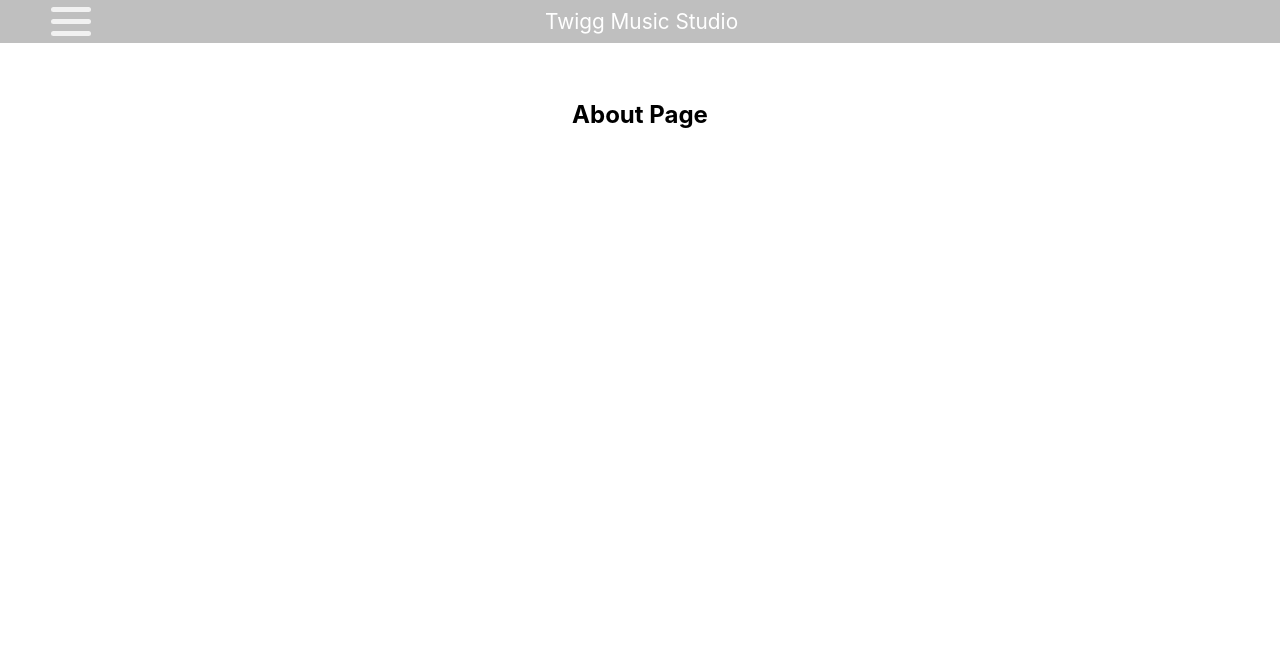
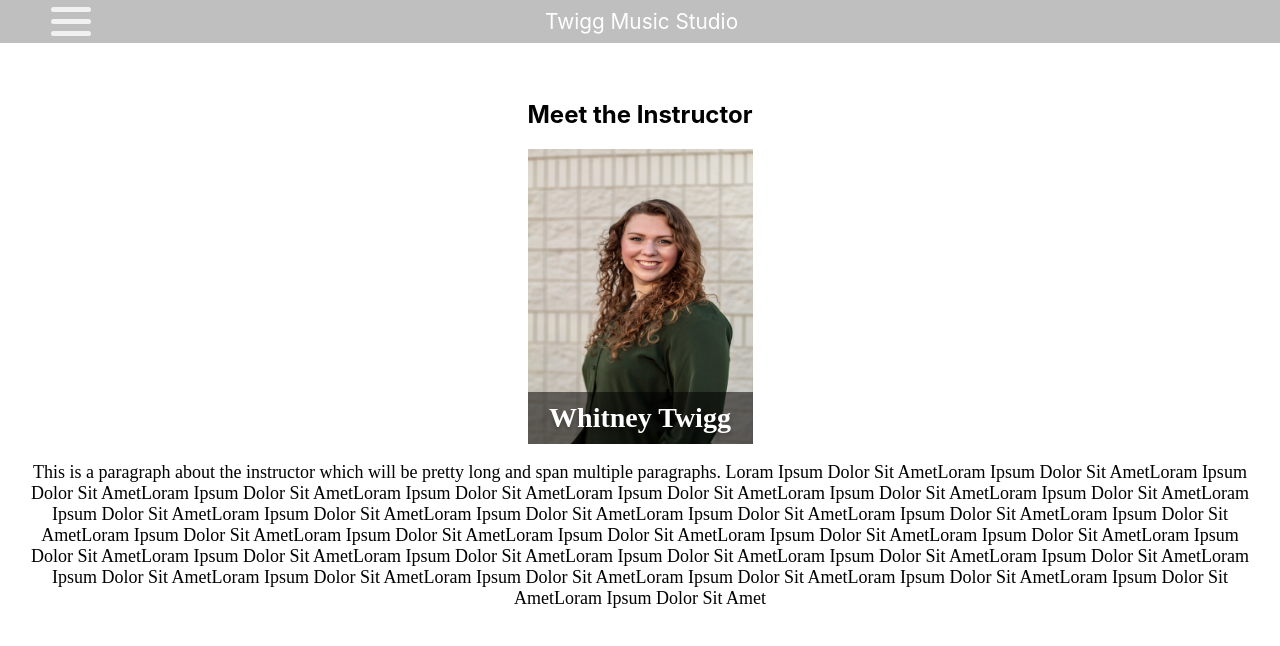
Before and after one commit to Haon1919/tms-frontend, a React (Create React App) app: page /About in a window 1280 px wide. Shown: the top 646 px of the page. Built offline with nearby package versions, Linux system fonts and the light colour scheme.

Commit message:
Adds styling for about page

```diff
--- a/package.json
+++ b/package.json
@@ -15,7 +15,7 @@
     "react-dom": "^16.11.0",
     "react-router": "^5.1.2",
     "react-router-dom": "^5.1.2",
-    "react-scripts": "3.2.0",
+    "react-scripts": "^3.3.0",
     "typescript": "3.6.4"
   },
   "scripts": {
--- a/src/pages/About.tsx
+++ b/src/pages/About.tsx
@@ -1,9 +1,24 @@
 import React from 'react';
+import whitneyAbout from '../assets/images/whitneyAbout.jpg';
+import styles from '../styles/About.module.scss';
 
 export const About : React.FC = () => {
     return (
         <section>
-            <h1>About Page</h1>
+            <h1>Meet the Instructor</h1>
+            <div className={styles.instructorImage}>
+                <img src={whitneyAbout}/>
+                <div className={styles.backgroundBox}>
+                    <p className={styles.instructorName}>
+                        Whitney Twigg
+                    </p>
+                </div>
+            </div>
+            <div className={styles.aboutParagraph}>
+                <p>
+                    This is a paragraph about the instructor which will be pretty long and span multiple paragraphs. Loram Ipsum Dolor Sit AmetLoram Ipsum Dolor Sit AmetLoram Ipsum Dolor Sit AmetLoram Ipsum Dolor Sit AmetLoram Ipsum Dolor Sit AmetLoram Ipsum Dolor Sit AmetLoram Ipsum Dolor Sit AmetLoram Ipsum Dolor Sit AmetLoram Ipsum Dolor Sit AmetLoram Ipsum Dolor Sit AmetLoram Ipsum Dolor Sit AmetLoram Ipsum Dolor Sit AmetLoram Ipsum Dolor Sit AmetLoram Ipsum Dolor Sit AmetLoram Ipsum Dolor Sit AmetLoram Ipsum Dolor Sit AmetLoram Ipsum Dolor Sit AmetLoram Ipsum Dolor Sit AmetLoram Ipsum Dolor Sit AmetLoram Ipsum Dolor Sit AmetLoram Ipsum Dolor Sit AmetLoram Ipsum Dolor Sit AmetLoram Ipsum Dolor Sit AmetLoram Ipsum Dolor Sit AmetLoram Ipsum Dolor Sit AmetLoram Ipsum Dolor Sit AmetLoram Ipsum Dolor Sit AmetLoram Ipsum Dolor Sit AmetLoram Ipsum Dolor Sit AmetLoram Ipsum Dolor Sit AmetLoram Ipsum Dolor Sit AmetLoram Ipsum Dolor Sit Amet
+                </p>
+            </div>
         </section>
     )
 }
--- a/src/styles/About.module.scss
+++ b/src/styles/About.module.scss
@@ -0,0 +1,46 @@
+.aboutParagraph{
+  padding-left: 20px;
+  padding-right: 20px;
+
+  font-family: Raleway;
+  font-style: normal;
+  font-weight: 500;
+  font-size: 18px;
+  line-height: 21px;
+
+  color: #000000;
+}
+
+.backgroundBox{
+  width: 225px;
+  height: 52px;
+  display: flex;
+  justify-content: center;
+  align-items: center;
+
+  position: absolute;
+
+  background: rgba(0, 0, 0, 0.52);
+}
+
+img{
+  width: 225px;
+  height: 295px;
+}
+
+.instructorImage{
+
+  font-family: Raleway;
+  font-style: normal;
+  font-weight: bold;
+  font-size: 28px;
+  line-height: 33px;
+  display: flex;
+  flex-direction: column;
+  align-items: center;
+  justify-content: flex-end;
+
+  color: #FFFFFF;
+
+  text-shadow: 0px 4px 4px rgba(0, 0, 0, 0.25);
+}
```
Also changed, not shown: src/assets/images/whitneyAbout.jpg (added), 1 other file (tests, documents, lock files or other folders).
